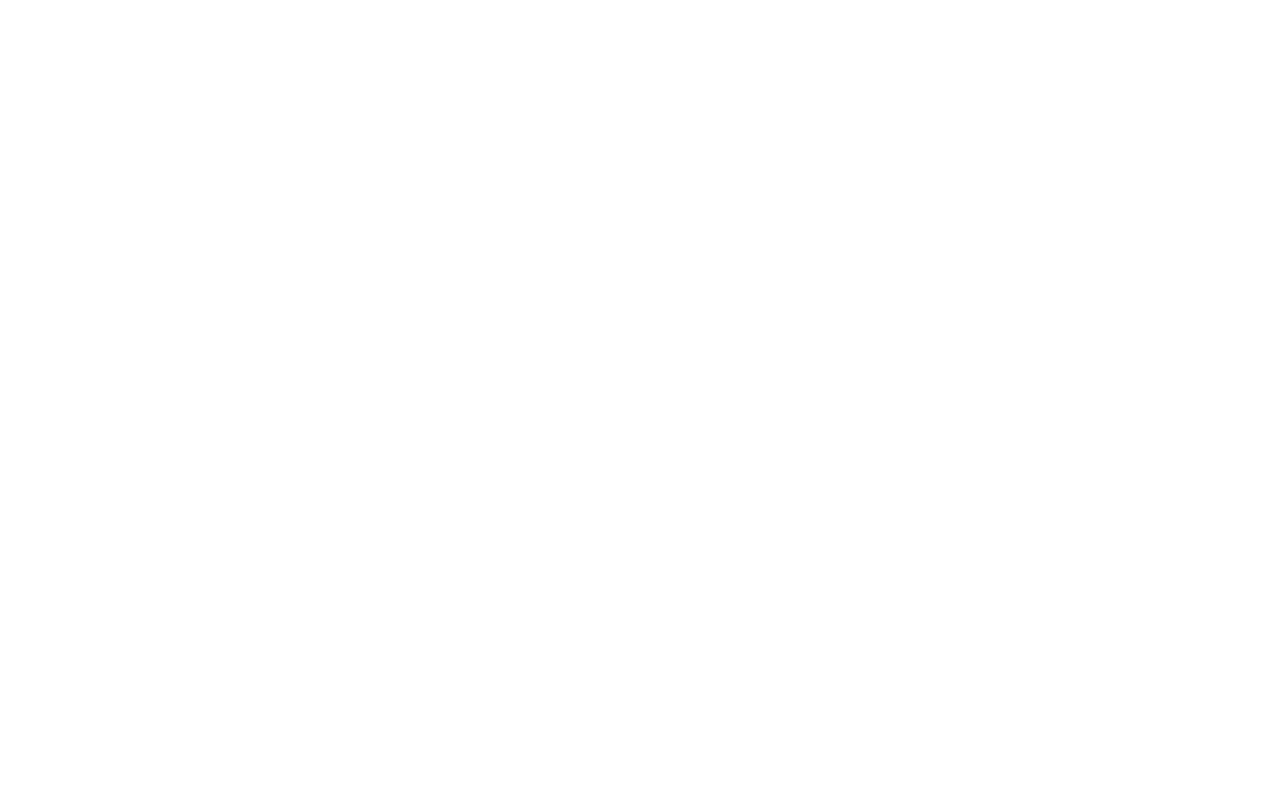
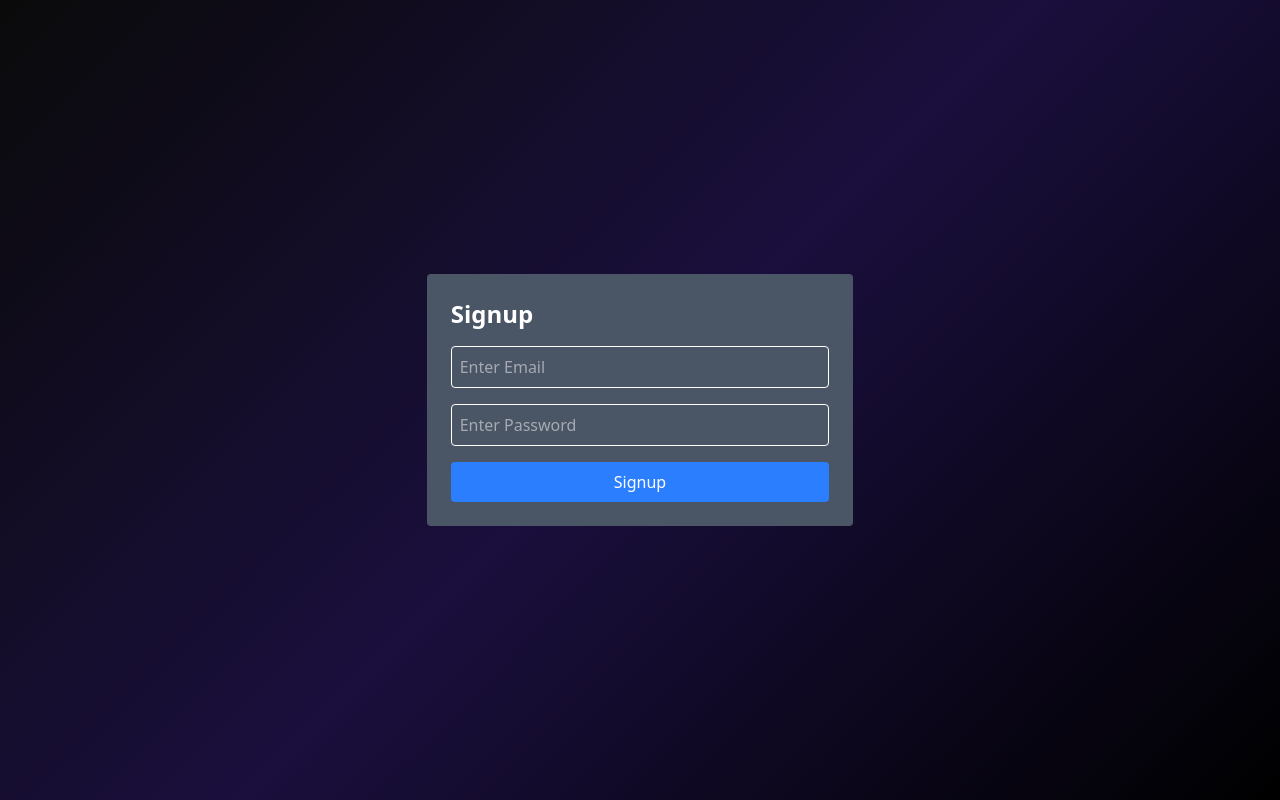
Before and after one commit to bhaskar361-kreeti/Movie-Hall-Ticket-Booking, a React (Vite) app: page /SignUp in a window 1280 px wide. Before the commit this address had no page. Built offline with nearby package versions, Linux system fonts and the light colour scheme; the HTML template or start-up script is replaced by a standard one.

Commit message:
Started using localstorage

```diff
--- a/src/App.jsx
+++ b/src/App.jsx
@@ -6,6 +6,8 @@
 import BookSeat from "./Components/BookSeat/BookSeat";
 import Confirmation from "./Components/Confirmation/Confirmation";
 import Payment from "./Components/Payment/Payment";
+import SignUp from "./Components/signup/SignUp";
+import Login from "./Components/login/Login";
 
 function App() {
   return (
@@ -17,6 +19,10 @@
         <Route path="/movie/:id/showTime/BookSeat" element={<BookSeat />} />
         <Route path="/Confirmation" element={<Confirmation />} />
         <Route path="/Confirmation/Payment" element={<Payment />} />
+        <Route path="/SignUp" element={<SignUp />} />
+        <Route path="/Login" element={<Login />} />
+
+
       </Routes>
     </div>
   );
--- a/src/Components/Confirmation/Confirmation.jsx
+++ b/src/Components/Confirmation/Confirmation.jsx
@@ -1,8 +1,20 @@
 import React from 'react'
-import { Link, useLocation } from 'react-router-dom'
+import { Link, useLocation, useNavigate } from 'react-router-dom'
 
 
 const Confirmation = () => {
+
+  const navigate = useNavigate()
+  const isLoggedIn = localStorage.getItem('user')?true:false
+
+  const checkConfirmation = ()=>{
+    if(isLoggedIn){
+      navigate('./Payment', state)
+    }
+    else{
+      navigate('./SignUp')
+    }
+  }
 
   const { state } = useLocation()
   return (
@@ -14,11 +26,10 @@
         <h2 className='font-semibold text-xl text-gray-400'>Slot : {state.slot}</h2>
         <p className='font-semibold text-xl text-gray-400'>Seat No : {state.seats.join(', ')}</p>
         <p className='font-semibold text-xl text-gray-400'>Total no of Seat : {state.totalNoOfSeat}</p>
-        <Link to={'./Payment'}
+        <button onClick={checkConfirmation}
         className='w-1/2 rounded py-4 font-bold bg-gray-200 hover:bg-green-400 text-center text-black'>
           Pay & Generate Ticket
-        </Link>
-
+        </button>
       </div>
     </div>
   )
--- /dev/null
+++ b/src/Components/login/Login.jsx
@@ -0,0 +1,9 @@
+import React from 'react'
+
+const Login = () => {
+  return (
+    <div className='bg-orange-300'>Login</div>
+  )
+}
+
+export default Login
--- /dev/null
+++ b/src/Components/signup/SignUp.jsx
@@ -0,0 +1,51 @@
+import React, { useState } from "react";
+import { useNavigate } from "react-router-dom";
+
+const SignUp = () => {
+  const [email, setEmail] = useState();
+  const [password, setPassword] = useState();
+  const navigate = useNavigate()
+
+  const handleSubmit = (e) => {
+    e.preventDefault();
+    //save data in localstorage
+    localStorage.setItem('user', JSON.stringify({email, password}));
+    alert("Signup Successful✅")
+    navigate('./Login')
+  };
+
+  return (
+    <div className="w-full h-screen flex justify-center items-center">
+      <form
+        onSubmit={handleSubmit}
+        className="flex flex-col space-y-4 w-1/3 bg-gray-600 p-6 rounded"
+      >
+        <h2 className="text-2xl font-bold">Signup</h2>
+        <input
+          type="email"
+          value={email}
+          onChange={(e) => setEmail(e.target.value)}
+          placeholder="Enter Email"
+          className="p-2 border rounded"
+          required
+        />
+        <input
+          type="password"
+          placeholder="Enter Password"
+          value={password}
+          onChange={(e) => setPassword(e.target.value)}
+          className="p-2 border rounded"
+          required
+        />
+        <button
+          type="submit"
+          className="bg-blue-500 text-white py-2 rounded hover:bg-blue-600"
+        >
+          Signup
+        </button>
+      </form>
+    </div>
+  );
+};
+
+export default SignUp;
--- a/src/screens/Header.jsx
+++ b/src/screens/Header.jsx
@@ -6,7 +6,9 @@
         <h1 className="font-bold text-4xl ">Recommended Movies</h1>
         <div className="w-1/4 flex justify-center items-center gap-x-4 ">
           <LInk>Login</LInk>
-          <LInk>SignUp</LInk>
+          <LInk to='./SignUp'
+          className='py-2 px-4 text-black font-bold'
+          >SignUp</LInk>
         </div>
       </div>
   )
```
